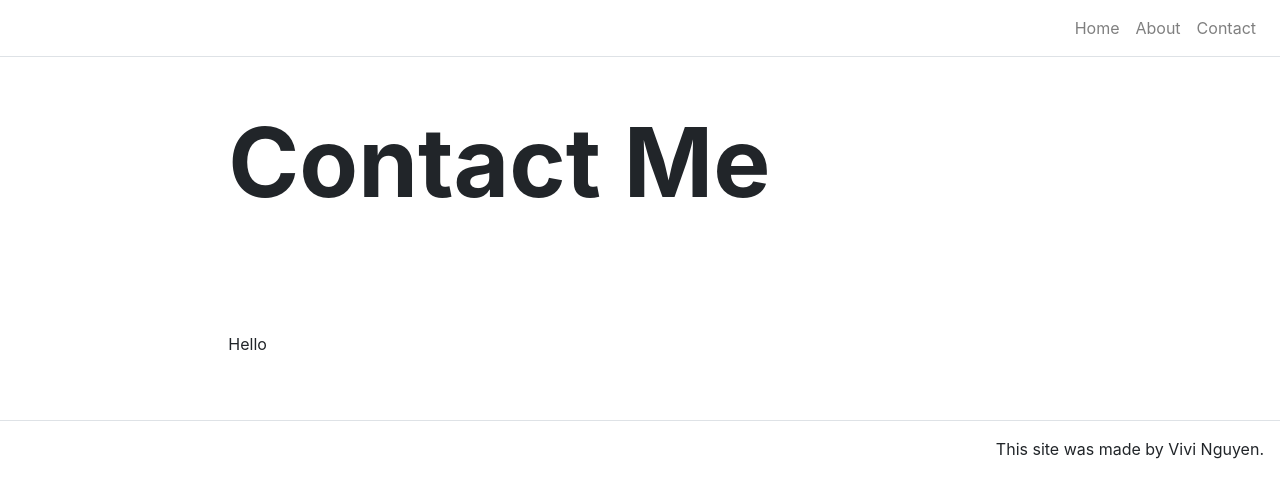
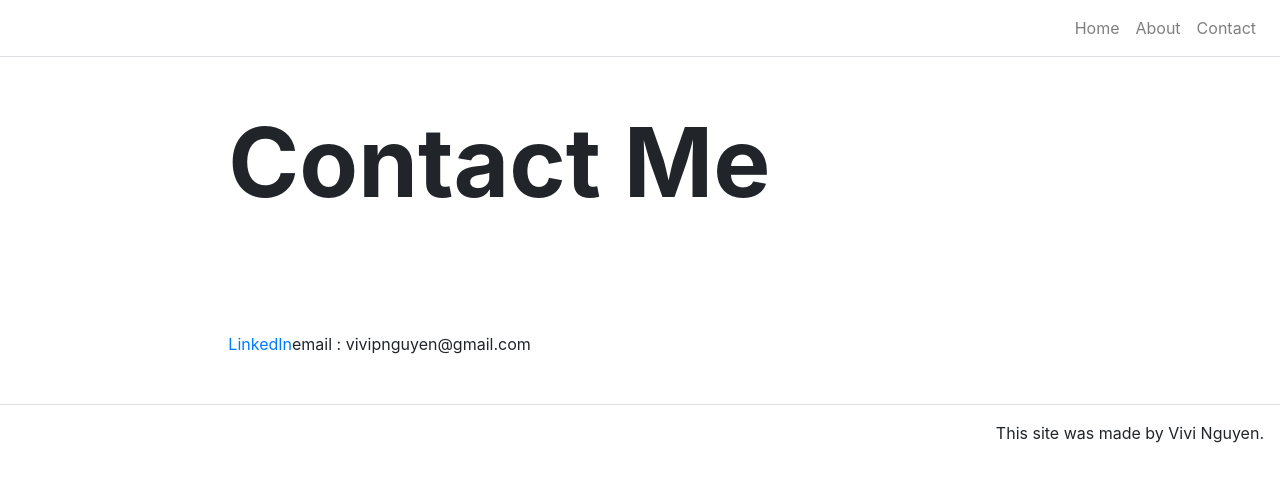
Before and after one commit to vivsnguyen/react-portfolio-garrett, a React (Create React App) app: page /contact in a window 1280 px wide. Shown: the top 498 px of the page. Built offline with nearby package versions, Linux system fonts and the light colour scheme.

Commit message:
updated contact page

```diff
--- a/src/pages/ContactPage.js
+++ b/src/pages/ContactPage.js
@@ -9,7 +9,9 @@
             <Hero title={props.title} />
 
             <Content>
-                <p>Hello</p>
+            <a href="https://www.linkedin.com/in/thuyvi-nguyen/">LinkedIn</a>
+
+            email : vivipnguyen@gmail.com
             </Content>
         </div>
     );
```
